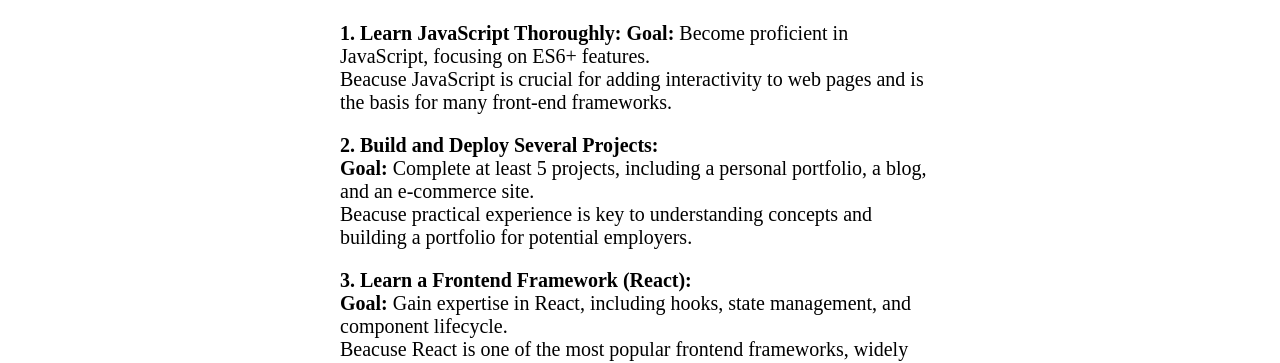
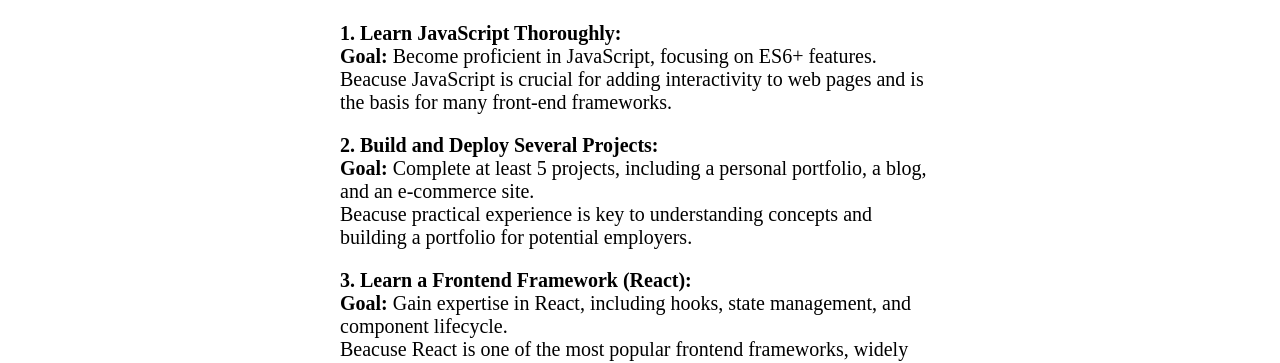
Before and after one commit to LaDonaAmor/Stage-1-HNG-11-Task, a plain HTML site: page index.html in a window 1280 px wide. Shown: the part 433-796 px from the top of the page. Drawn offline with Linux system fonts and the light colour scheme.

Commit message:
Update index.html

```diff
--- a/index.html
+++ b/index.html
@@ -16,7 +16,7 @@
           <section id="goals">
                <h2> My Tech Goals for the Next 2 Years</h2>
                <p> <b> 1. Learn JavaScript Thoroughly: </b>
-                   <be><b> Goal: </b> Become proficient in JavaScript, focusing on ES6+ features.
+                   <br><b> Goal: </b> Become proficient in JavaScript, focusing on ES6+ features.
                    <br>Beacuse JavaScript is crucial for adding interactivity to web pages and is the basis for many front-end frameworks.
                </p>
                <p> <b> 2. Build and Deploy Several Projects: </b>
```
